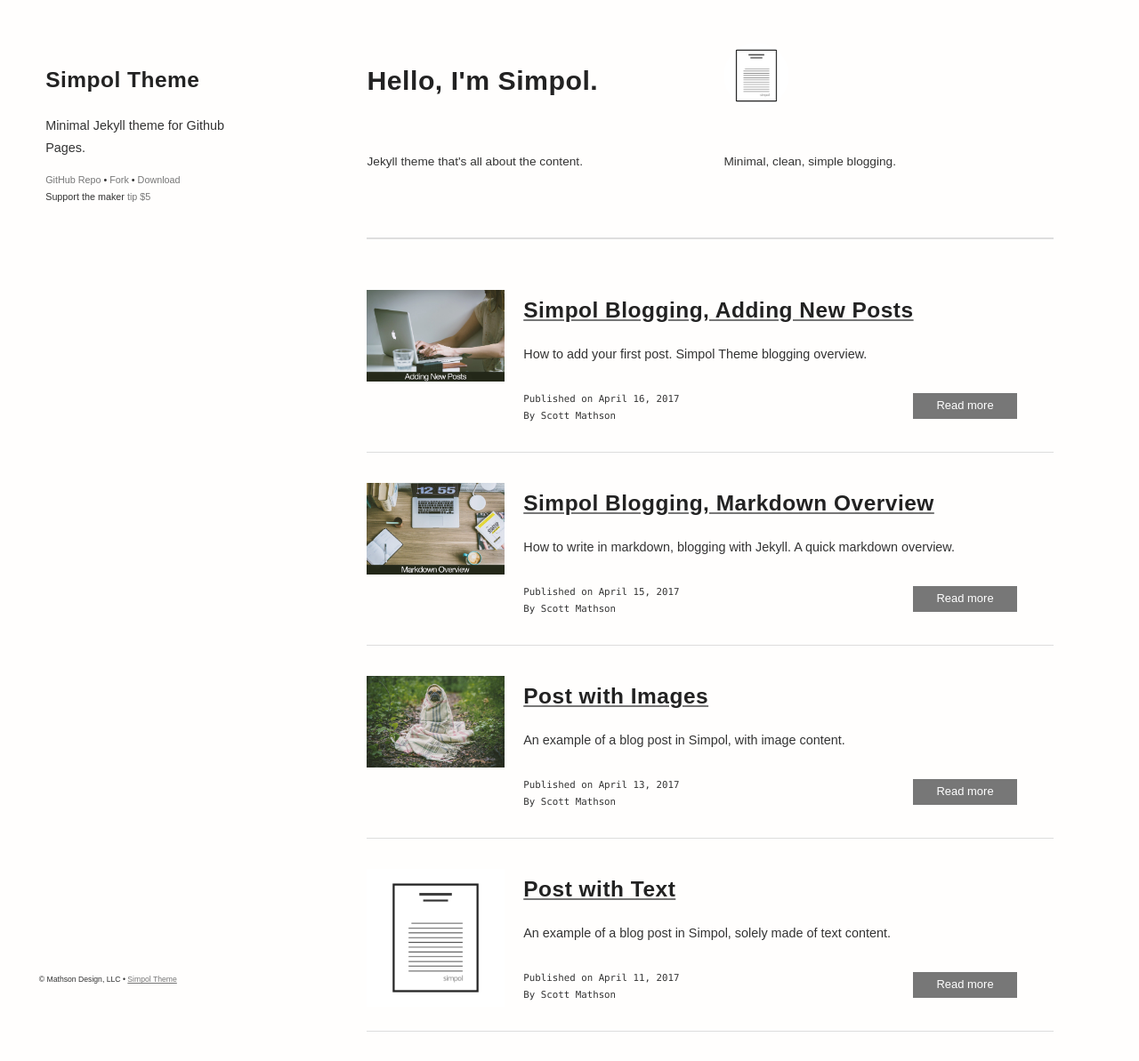
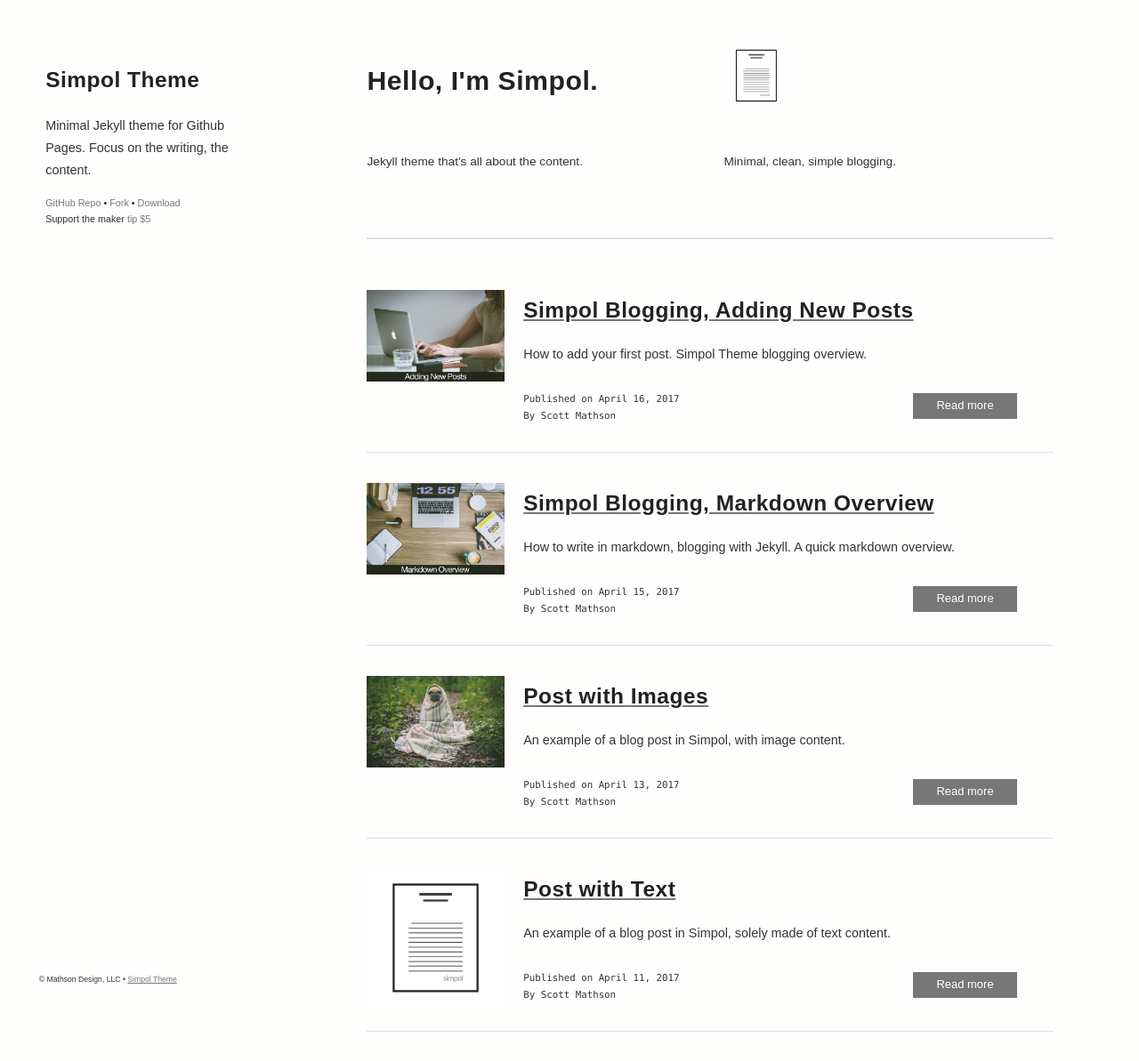
Before and after one commit to sunilkumarc/simpol-theme-jekyll, a Jekyll site: the page built from index.html, in a window 1280 px wide and 1193 px high. Shown: the whole window at 89% size. Built offline with Jekyll 4.4.1, drawn with Linux system fonts in a browser that asks for light colours; the list of posts is cut into pages by our own code.

Commit message:
minor changes to SEO items, ensuring meta description will default to site.description if no other is specified. Readme updated.

```diff
--- a/_config.yml
+++ b/_config.yml
@@ -1,6 +1,6 @@
 # Site settings
 title: Simpol Theme
-description: "Minimal Jekyll theme for Github Pages."
+description: "Minimal Jekyll theme for Github Pages. Focus on the writing, the content."
 baseurl: ""
 
 google_tracking_id: ENTER GOOGLE ID Here, Starts with "UA"
--- a/_layouts/default.html
+++ b/_layouts/default.html
@@ -4,7 +4,7 @@
     <meta charset="utf-8">
     <meta http-equiv="X-UA-Compatible" content="chrome=1">
     <title>{% if page.title %}{{ page.title }}{% else %}{{ site.title | default: site.github.repository_name }}{% endif %}</title>
-		<meta name="description" content="{{ page.description }}">
+		<meta name="description" content="{% if page.description %}{{ page.description }}{% else %}{{ site.description }}{% endif %}">
 
     <meta name="robots" content="index, follow">
 
```
Also changed, not shown: README.md.
